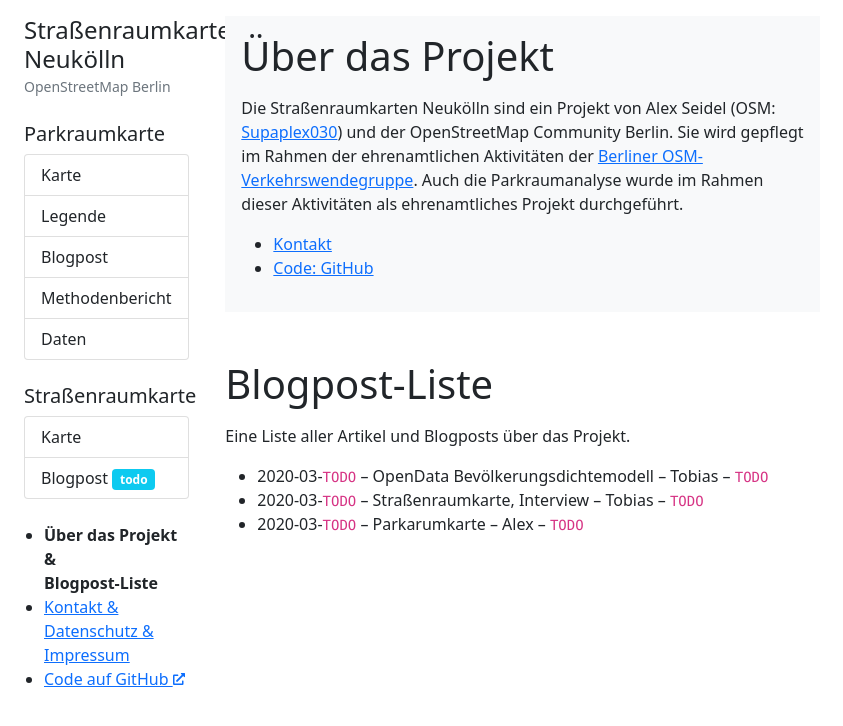
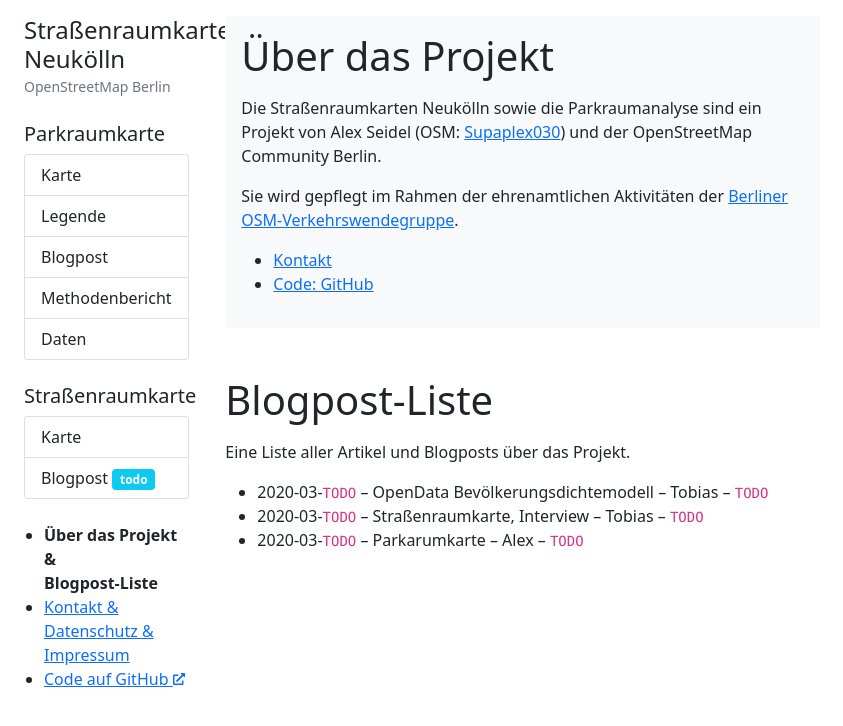
Before and after one commit to osmberlin/strassenraumkarte-neukoelln, a Jekyll site: the page built from about.md, in a window 1280 px wide. Shown: the top 726 px of the page, without its empty margins (0-843 px from the left). Built offline with Jekyll 4.4.1, drawn with Linux system fonts in a browser that asks for light colours.

```diff
--- a/about.md
+++ b/about.md
@@ -10,7 +10,9 @@
 # Über das Projekt
 {: class='mb-3' }
 
-Die Straßenraumkarten Neukölln sind ein Projekt von Alex Seidel (OSM: [Supaplex030](https://www.openstreetmap.org/user/Supaplex030/)) und der OpenStreetMap Community Berlin. Sie wird gepflegt im Rahmen der ehrenamtlichen Aktivitäten der [Berliner OSM-Verkehrswendegruppe](https://wiki.openstreetmap.org/wiki/Berlin/Verkehrswende). Auch die Parkraumanalyse wurde im Rahmen dieser Aktivitäten als ehrenamtliches Projekt durchgeführt.
+Die Straßenraumkarten Neukölln sowie die Parkraumanalyse sind ein Projekt von Alex Seidel (OSM: [Supaplex030](https://www.openstreetmap.org/user/Supaplex030/)) und der OpenStreetMap Community Berlin.
+
+Sie wird gepflegt im Rahmen der ehrenamtlichen Aktivitäten der [Berliner OSM-Verkehrswendegruppe](https://wiki.openstreetmap.org/wiki/Berlin/Verkehrswende).
 
 * [Kontakt]({{ 'contact' | relative_url }})
 * [Code: GitHub](https://github.com/SupaplexOSM/strassenraumkarte-neukoelln/)
```
